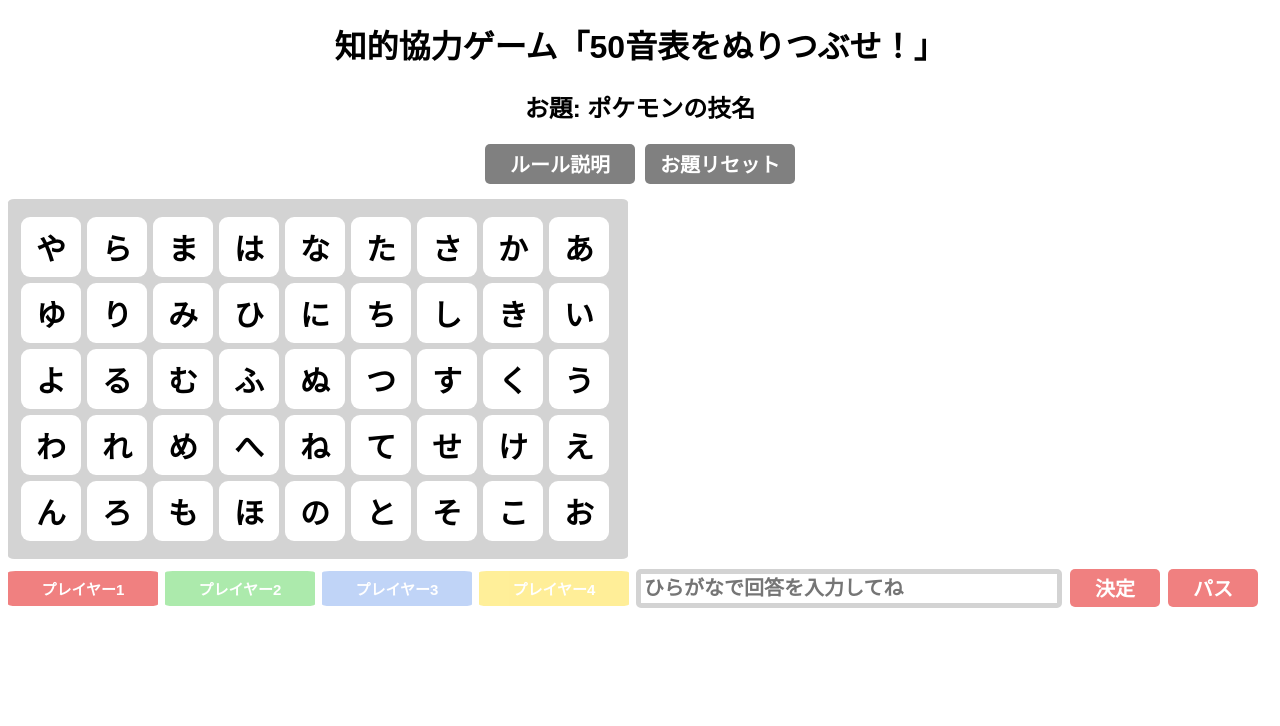
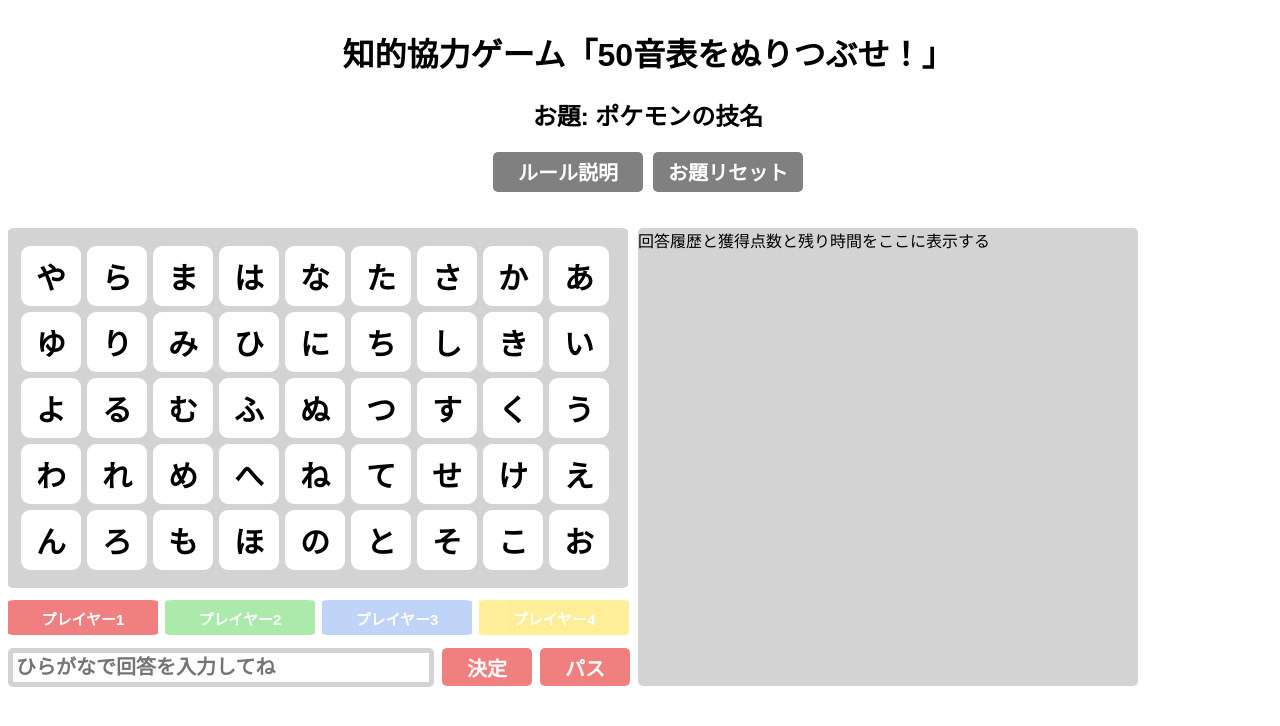
Before and after one commit to NiboshiDaifuku/50on_game, a React (Create React App) app: page / in a window 1280 px wide. Shown: the top 726 px of the page. Built offline with nearby package versions, Linux system fonts and the light colour scheme.

Commit message:
InformationSectionのレイアウトを作成

```diff
--- a/src/App.js
+++ b/src/App.js
@@ -1,39 +1,16 @@
-import { useState } from "react";
-import Modal from "./component/Modal";
+import HeaderSection from "./component/HeaderSection";
 import GameSection from "./component/GameSection";
 import InformationSection from "./component/InformationSection";
-import { getGameTheme } from "./lib/GameOperation";
-import { ruleModalContent } from "./lib/Database";
 
 import "./css/App.scss";
 import "./css/Tiles.scss";
 
 export default function App() {
-  // ルール説明用Modal
-  const [showModalFlag, setShowModal] = useState(false);
-  const showModal = () => {
-    setShowModal(true);
-  };
-
-  // お題リセットボタン
-  const [gameTheme, setGameTheme] = useState(getGameTheme());
-  const resetGameTheme = () => {
-    setGameTheme(getGameTheme());
-  };
-
   return (
     <div className="App">
-      <h1>知的協力ゲーム「50音表をぬりつぶせ！」</h1>
-      <h2>お題: {gameTheme}</h2>
-      <button className="button-rule" onClick={showModal}>
-        ルール説明
-      </button>
-      <button className="button-rule" onClick={resetGameTheme}>
-        お題リセット
-      </button>
+      <HeaderSection />
       <GameSection />
       <InformationSection />
-      <Modal showFlag={showModalFlag} setShowModal={setShowModal} content={ruleModalContent} />
     </div>
   );
 }
--- /dev/null
+++ b/src/component/HeaderSection.tsx
@@ -0,0 +1,36 @@
+import { useState } from "react";
+import Modal from "../component/Modal";
+import { ruleModalContent } from "../lib/Database";
+import { getGameTheme } from "../lib/GameOperation";
+
+import "../css/HeaderSection.scss";
+
+const HeaderSection = (props) => {
+  // ルール説明用Modal
+  const [showModalFlag, setShowModal] = useState(false);
+  const showModal = () => {
+    setShowModal(true);
+  };
+
+  // お題リセットボタン
+  const [gameTheme, setGameTheme] = useState(getGameTheme());
+  const resetGameTheme = () => {
+    setGameTheme(getGameTheme());
+  };
+
+  return (
+    <div className="header-section">
+      <h1>知的協力ゲーム「50音表をぬりつぶせ！」</h1>
+      <h2>お題: {gameTheme}</h2>
+      <button className="button-rule" onClick={showModal}>
+        ルール説明
+      </button>
+      <button className="button-rule" onClick={resetGameTheme}>
+        お題リセット
+      </button>
+      <Modal showFlag={showModalFlag} setShowModal={setShowModal} content={ruleModalContent} />
+    </div>
+  );
+};
+
+export default HeaderSection;
--- a/src/component/InformationSection.tsx
+++ b/src/component/InformationSection.tsx
@@ -1,7 +1,7 @@
 import "../css/InformationSection.scss";
 
 const InformationSection = (props) => {
-  return <></>;
+  return <div className="information-section">回答履歴と獲得点数と残り時間をここに表示する</div>;
 };
 
 export default InformationSection;
--- a/src/css/App.scss
+++ b/src/css/App.scss
@@ -1,17 +1,5 @@
 .App {
   font-family: sans-serif;
   text-align: center;
+  display: flex;
 }
-
-.button-rule {
-  width: 150px;
-  height: 40px;
-  color: white;
-  font-size: 20px;
-  font-weight: bold;
-  margin: 0px 5px 15px 5px;
-  border: solid 0px;
-  border-radius: 5px;
-  background-color: gray;
-  cursor: pointer;
-}
--- a/src/css/GameSection.scss
+++ b/src/css/GameSection.scss
@@ -1,7 +1,9 @@
 .game-section {
+  position: relative;
   font-family: sans-serif;
   text-align: center;
-}
+  width: 630px;
+  top: 220px;
 
   .answer-input-form {
     float: left;
@@ -56,3 +58,4 @@
       background-color: gold;
     }
   }
+}
--- /dev/null
+++ b/src/css/HeaderSection.scss
@@ -0,0 +1,18 @@
+.header-section {
+  position: absolute;
+  width: 100%;
+  height: 200px;
+
+  .button-rule {
+    width: 150px;
+    height: 40px;
+    color: white;
+    font-size: 20px;
+    font-weight: bold;
+    margin: 0px 5px 15px 5px;
+    border: solid 0px;
+    border-radius: 5px;
+    background-color: gray;
+    cursor: pointer;
+  }
+}
--- a/src/css/InformationSection.scss
+++ b/src/css/InformationSection.scss
@@ -0,0 +1,12 @@
+.information-section {
+  position: relative;
+  display: flex;
+  font-family: sans-serif;
+  text-align: center;
+  width: 500px;
+  height: 458px;
+  top: 220px;
+
+  background-color: lightgrey;
+  border-radius: 5px;
+}
--- a/src/css/Modal.scss
+++ b/src/css/Modal.scss
@@ -34,4 +34,5 @@
   display: flex;
   align-items: center;
   justify-content: center;
+  z-index: 1;
 }
--- a/src/lib/Database.tsx
+++ b/src/lib/Database.tsx
@@ -51,6 +51,7 @@
     <li>自分の順番がきたプレイヤーは、お題に則した言葉を「ひらがな」で入力します。</li>
     <li>単語を思いつかなかった場合はパスします。</li>
     <li>以上を50音表が埋まるまで繰り返します。</li>
+    <br />
     <h3>回答の制限事項</h3>
     <li>大文字と小文字は同じ文字としてカウントします。（例: や＝ゃ　つ＝っ）</li>
     <li>濁点と半濁点は無視してカウントします。（例: は＝ば＝ぱ）</li>
```
Lines whose indentation alone changed are shown as unchanged.
